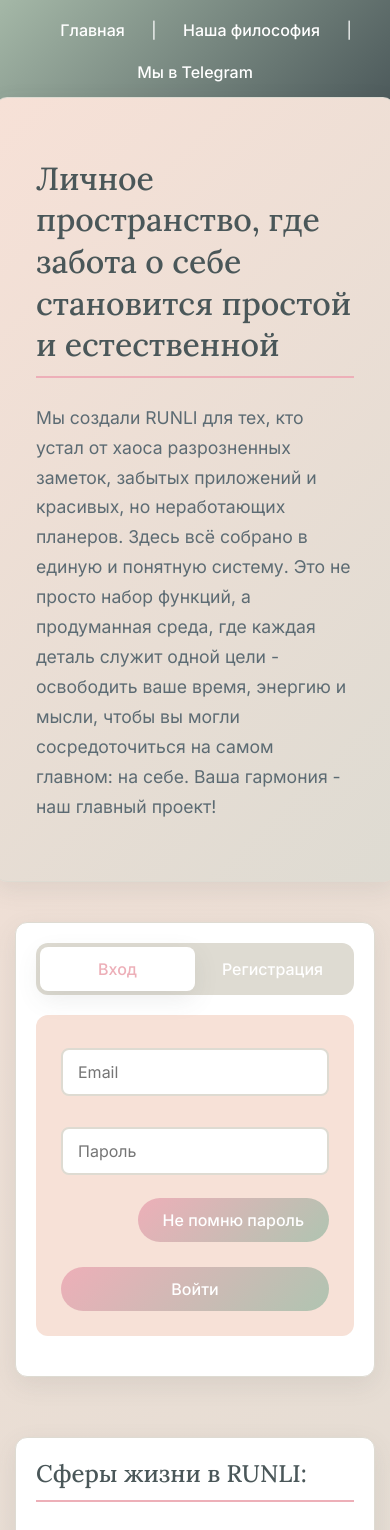
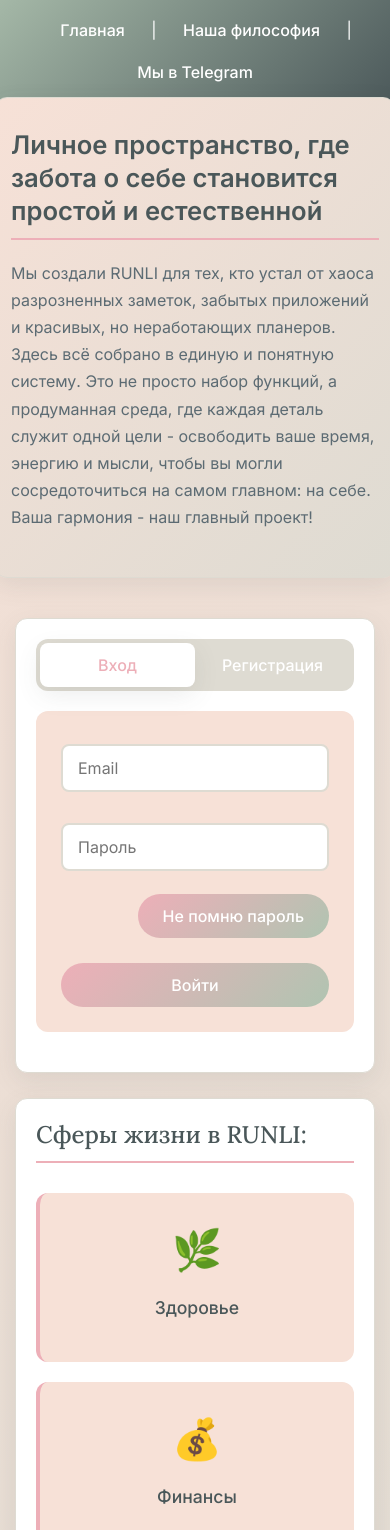
Before and after one commit to Veronika090305/runly.github.io, a plain HTML site: page index.html in a window 390 px wide. Shown: the part 65-1595 px from the top of the page. Drawn offline with nearby package versions, Linux system fonts and the light colour scheme.

Commit message:
Update style.css

```diff
--- a/css/style.css
+++ b/css/style.css
@@ -229,43 +229,50 @@ button:hover, .button:hover {
     color: var(--text-light);
 }
 
-/* Герой-секция */
+/* Новый стиль для заголовков навигации */
+.nav-font {
+    font-family: 'Inter', sans-serif;
+    font-weight: 500;
+    font-size: 1em;
+}
+
+/* Герой-секция - ОБНОВЛЕНА */
 .hero-section {
-    text-align: center;
-    padding: 60px 20px;
+    display: flex;
+    gap: 40px;
+    align-items: flex-start;
+    padding: 40px 20px;
     background: linear-gradient(135deg, var(--powder-petal) 0%, var(--dust-grey) 100%);
     margin: -40px -20px 40px -20px;
 }
 
-/* Стили для герой-секции главной страницы */
 .hero-content {
-    max-width: 800px;
-    margin: 0 auto;
+    flex: 1;
     text-align: left;
-    padding: 0 20px;
 }
 
 .hero-content h2 {
-    font-size: 2.2em;
+    font-size: 1.8em;
     line-height: 1.3;
-    margin-bottom: 25px;
-    text-align: left;
+    margin-bottom: 20px;
+    font-family: 'Inter', sans-serif;
+    font-weight: 600;
+    color: var(--iron-grey);
 }
 
 .hero-content .lead {
-    font-size: 1.1em;
+    font-family: 'Inter', sans-serif;
+    font-size: 1em;
     line-height: 1.7;
-    text-align: left;
-    max-width: 100%;
+    color: var(--text-light);
+}
+
+.auth-section {
+    flex: 0 0 400px;
     margin: 0;
 }
 
-/* Секция авторизации */
-.auth-section {
-    max-width: 500px;
-    margin: 0 auto 60px auto;
-}
-
+/* Стили для авторизации остаются без изменений */
 .auth-tabs {
     display: flex;
     margin-bottom: 20px;
@@ -442,7 +449,7 @@ button:hover, .button:hover {
     margin: 10px 0;
 }
 
-/* Сетка фич */
+/* Сетка фич - ОБНОВЛЕНА */
 .features-grid {
     display: grid;
     grid-template-columns: repeat(auto-fit, minmax(250px, 1fr));
@@ -455,11 +462,52 @@ button:hover, .button:hover {
     padding: 25px;
     border-radius: var(--radius);
     border-left: 4px solid var(--cherry-blossom);
+    text-align: center;
 }
 
 .feature-card h3 {
-    margin-top: 0;
+    margin-top: 15px;
     color: var(--iron-grey);
+    font-family: 'Inter', sans-serif;
+    font-weight: 500;
+    font-size: 1.1em;
+}
+
+.feature-emoji {
+    font-size: 2.5em;
+    display: block;
+}
+
+/* Стили для страницы Telegram */
+.telegram-section {
+    text-align: center;
+    max-width: 600px;
+    margin: 0 auto;
+}
+
+.telegram-card {
+    background: var(--powder-petal);
+    padding: 30px;
+    border-radius: var(--radius);
+    margin: 20px 0;
+    border-left: 4px solid var(--cherry-blossom);
+}
+
+.telegram-link {
+    display: inline-block;
+    background: linear-gradient(135deg, var(--cherry-blossom) 0%, var(--ash-grey) 100%);
+    color: white;
+    padding: 15px 30px;
+    border-radius: 25px;
+    text-decoration: none;
+    font-weight: 500;
+    margin: 10px 0;
+    transition: all var(--transition);
+}
+
+.telegram-link:hover {
+    transform: translateY(-2px);
+    box-shadow: 0 8px 20px rgba(237, 175, 184, 0.4);
 }
 
 /* Responsive */
@@ -495,8 +543,19 @@ button:hover, .button:hover {
         font-size: 1.5em;
     }
 
+    .hero-section {
+        flex-direction: column;
+        gap: 30px;
+        padding: 30px 15px;
+    }
+
     .hero-content h2 {
-        font-size: 2em;
+        font-size: 1.6em;
+    }
+
+    .auth-section {
+        flex: 1;
+        width: 100%;
     }
 
     .form-row {
```
